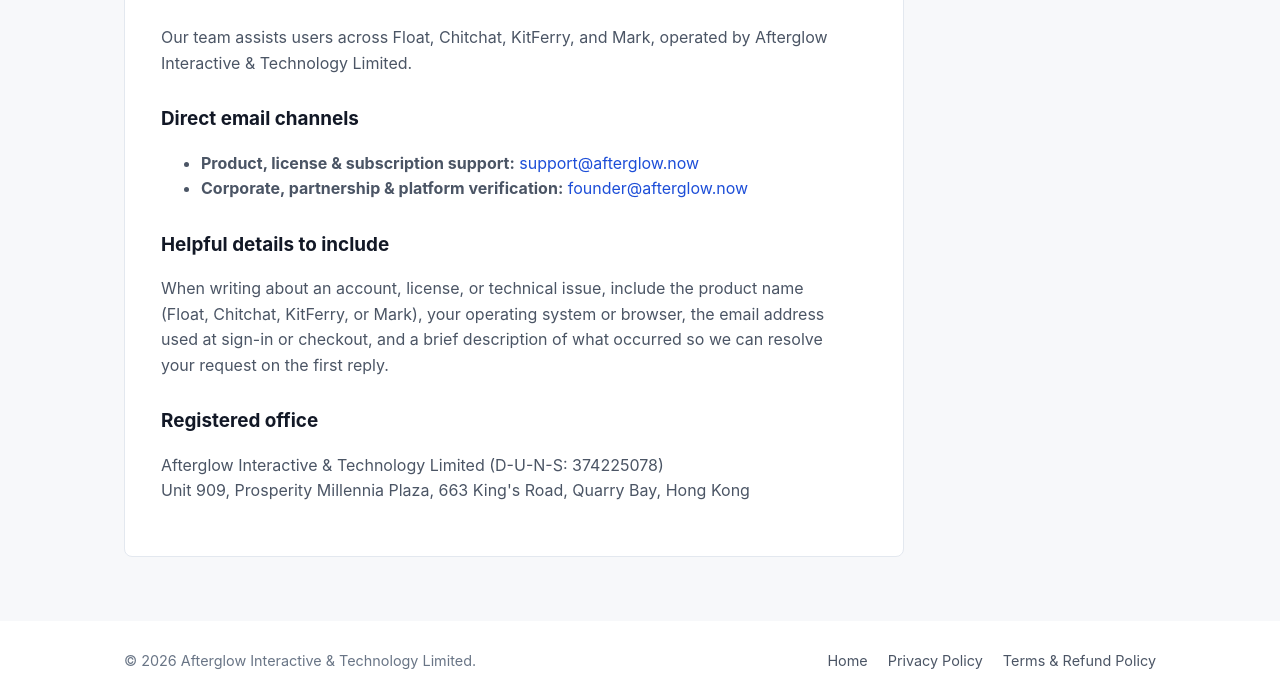
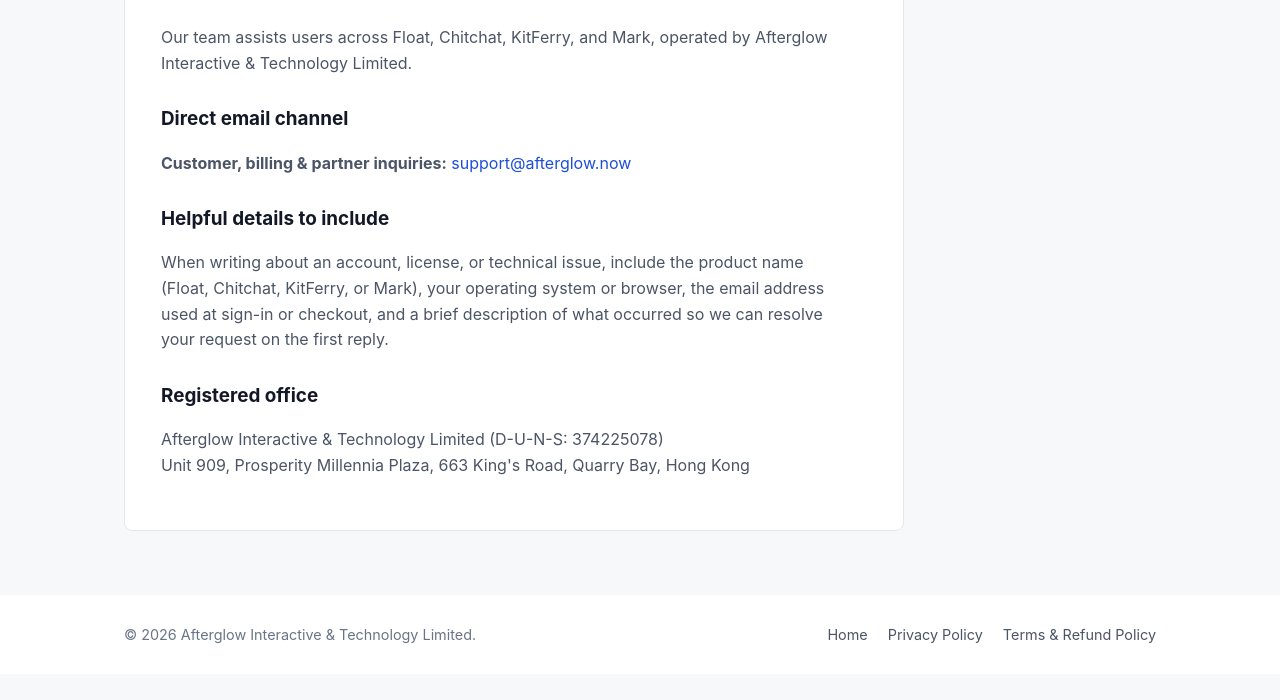
Before and after one commit to thefounderofantirome/afterglow-now-site, a plain HTML site: page support.html in a window 1280 px wide. Shown: the part 248-948 px from the top of the page. After the commit the page ends 922 px from the top, so only its background shows below. Drawn offline with Linux system fonts and the light colour scheme.

Commit message:
sec: remove founder admin email from public pages and unify contact to support@afterglow.now

```diff
--- a/support.html
+++ b/support.html
@@ -40,17 +40,11 @@
             Technology Limited.
           </p>
 
-          <h2>Direct email channels</h2>
-          <ul>
-            <li>
-              <strong>Product, license &amp; subscription support:</strong>
-              <a href="mailto:support@afterglow.now">support@afterglow.now</a>
-            </li>
-            <li>
-              <strong>Corporate, partnership &amp; platform verification:</strong>
-              <a href="mailto:founder@afterglow.now">founder@afterglow.now</a>
-            </li>
-          </ul>
+          <h2>Direct email channel</h2>
+          <p>
+            <strong>Customer, billing &amp; partner inquiries:</strong>
+            <a href="mailto:support@afterglow.now">support@afterglow.now</a>
+          </p>
 
           <h2>Helpful details to include</h2>
           <p>
```
Also changed, not shown: index.html (+2 -6 lines), privacy.html (+1 -2 lines), terms.html (+1 -2 lines).
